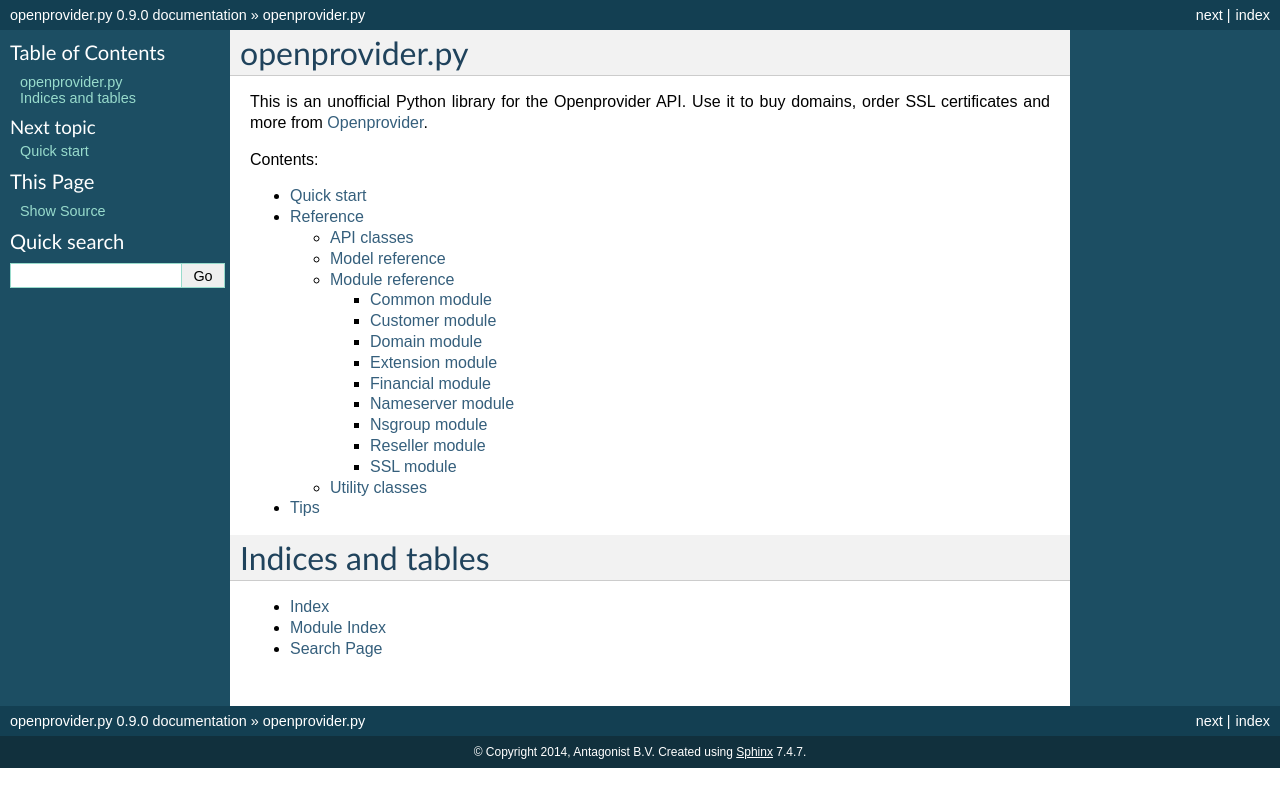
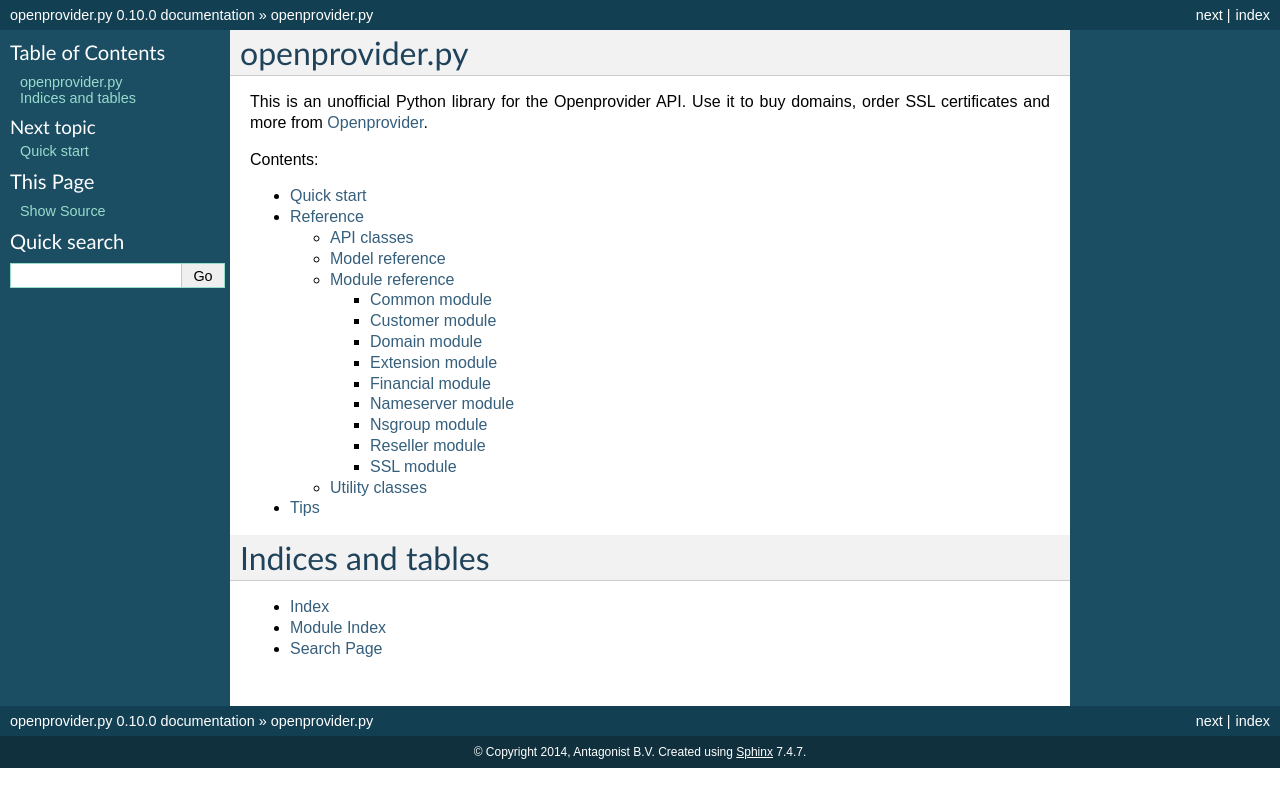
Before and after one commit to AntagonistHQ/openprovider.py, a Sphinx documentation site: the page built from docs/index.rst, in a window 1280 px wide. Shown: the top 807 px of the page. Built offline with Sphinx 7.4.7, drawn with Linux system fonts in a browser that asks for light colours.

Commit message:
Version 0.10.0

```diff
--- a/docs/conf.py
+++ b/docs/conf.py
@@ -8,8 +8,8 @@
 master_doc = 'index'
 project = u'openprovider.py'
 copyright = u'2014, Antagonist B.V'
-version = '0.9.0'
-release = '0.9.0'
+version = '0.10.0'
+release = '0.10.0'
 
 html_static_path = ['_static']
 templates_path = ['_templates']
--- a/setup.py
+++ b/setup.py
@@ -10,7 +10,7 @@
 
 setup(
     name='openprovider.py',
-    version='0.9.0',
+    version='0.10.0',
     author='Antagonist B.V.',
     author_email='info@antagonist.nl',
     packages=['openprovider', 'openprovider.modules', 'openprovider.data'],
```
Also changed, not shown: .bumpversion.cfg, 1 other file.
